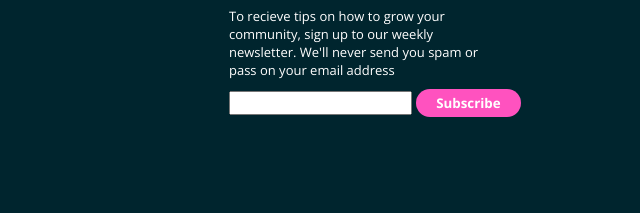
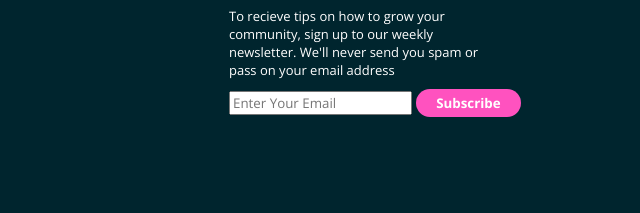
Before and after one commit to arkam-mohamad/huddle-with-curved-sections, a plain HTML site: page index.html in a window 1280 px wide. Shown: the part 3084-3297 px from the top of the page, 461-1101 px from the left. Drawn offline with nearby package versions, Linux system fonts and the light colour scheme.

Commit message:
Update index.html
updated the input tag with placeholder

```diff
--- a/index.html
+++ b/index.html
@@ -86,7 +86,7 @@
       <h4>NEWSLETTER</h4>
       <p>To recieve tips on how to grow your community, sign up to our weekly newsletter. We'll never send you spam or pass on your email address</p>
       <div class="newsletter">
-        <input type="email">
+        <input type="email" placeholder="Enter Your Email">
         <button>Subscribe</button>
       </div>
     </div>
```
